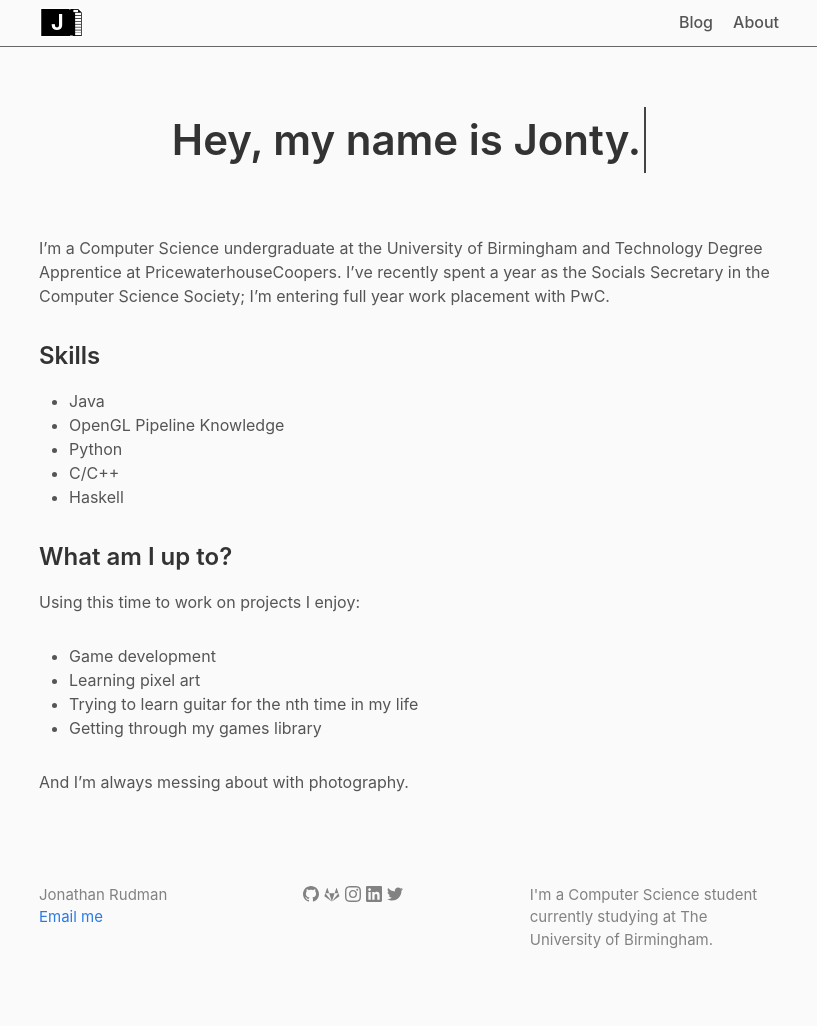
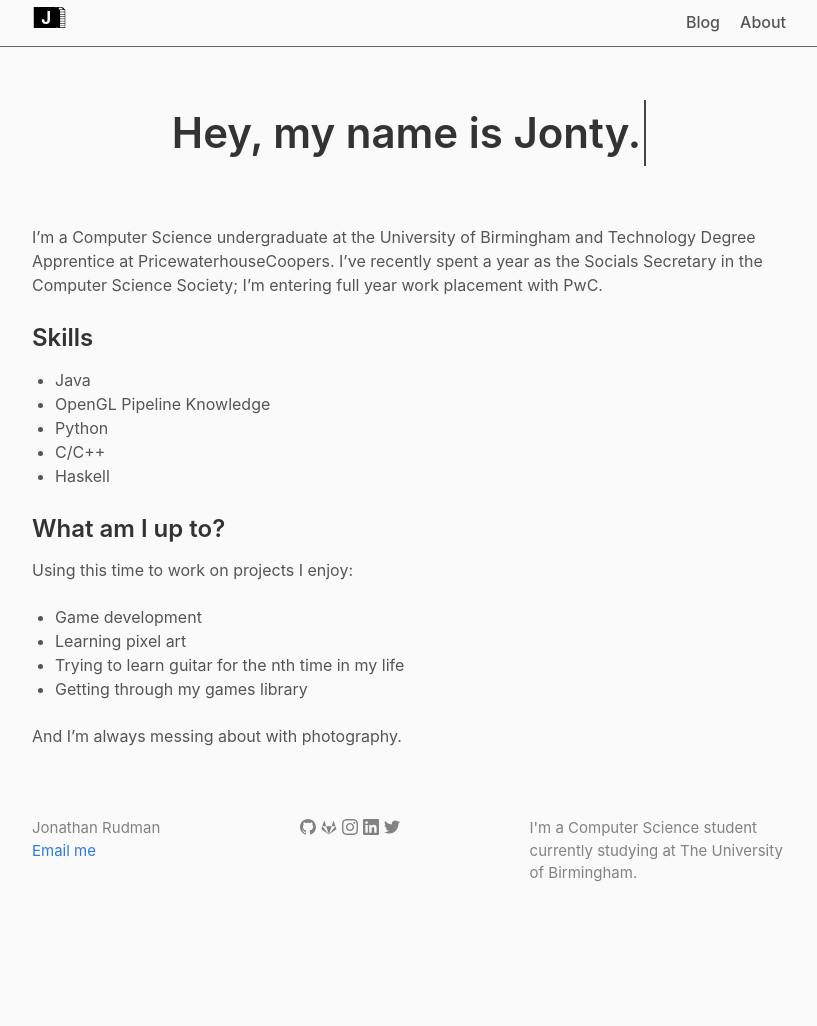
Before and after one commit to JontySR/JontySR.github.io, a Jekyll site: the page built from index.md, in a window 1280 px wide. Shown: the whole page, without its empty margins (231-1048 px from the left). Built offline with Jekyll 4.4.1, drawn with Linux system fonts in a browser that asks for light colours; some web fonts are replaced; Markdown is read by kramdown in place of the engine named in the settings; after the commit the page ends 942 px from its top, so only the background shows below that.

Commit message:
Changed spacing unit

```diff
--- a/_sass/minima.scss
+++ b/_sass/minima.scss
@@ -12,7 +12,7 @@ $base-font-weight: 400 !default;
 $small-font-size:  $base-font-size * 0.875 !default;
 $base-line-height: 1.5 !default;
 
-$spacing-unit:     30px !default;
+$spacing-unit:     23px !default;
 
 $colors:(
   heading:       #333,
```
